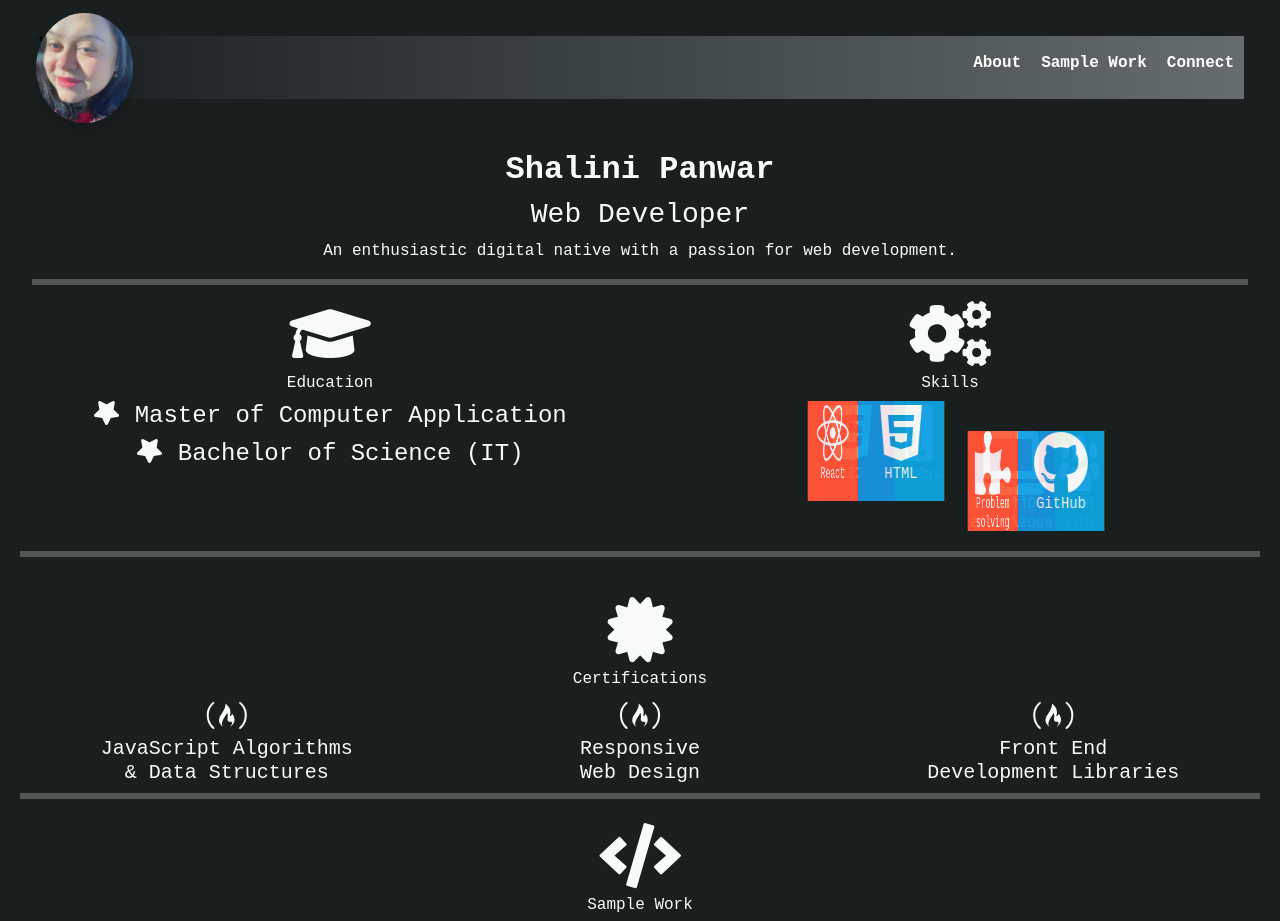
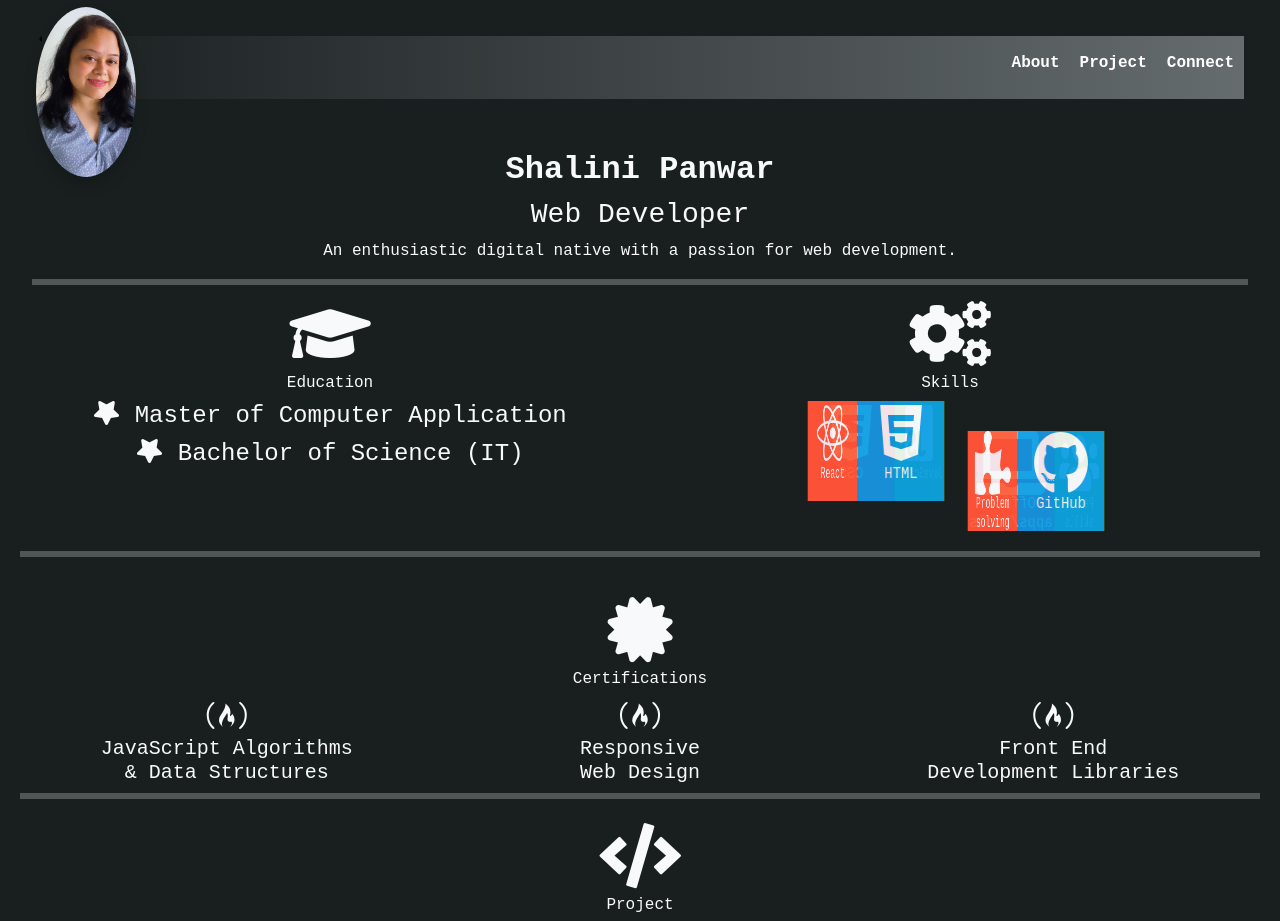
Before and after one commit to ShaliniPanwar/portfolio, a plain HTML site: page index.html in a window 1280 px wide. Shown: the top 921 px of the page. Drawn offline with nearby package versions, Linux system fonts and the light colour scheme.

Commit message:
header updated
header image changed, dimensions increased, 'sample work' changed to 'project' for better fit

```diff
--- a/index.html
+++ b/index.html
@@ -14,13 +14,13 @@
 <body>
   <div id="header" class="p-1 mb-2 text-dark">
     <div class="navbar rounded-0 d-flex justify-content-end position-relative" style="background-image: linear-gradient(to right, #191f1f, hsla(202, 28%, 92%, 0.376));" height="150px">
-      <img src="./S.jpeg" class="rounded-circle image-overlay" alt="Shalini Panwar" height="110px">
+      <img src="./Shalini.jpg" class="rounded-circle image-overlay mt-5" alt="Shalini Panwar" height="170px">
       <ul class="nav">
         <li class="nav-item">
           <a class="nav-link" aria-current="page" href="#about"><h6><b>About</b></h6></a>
         </li>
         <li class="nav-item">
-          <a class="nav-link" href="#projects"><h6><b>Sample Work</b></h6></a>
+          <a class="nav-link" href="#projects"><h6><b>Project</b></h6></a>
         </li>
         <li class="nav-item">
           <a class="nav-link" href="#contact"><h6><b>Connect</b></h6></a>
@@ -133,7 +133,7 @@
         <hr class="border border-light border-3 opacity-30">
         <div id="projects" class="grid text-center mx-auto m-2">
           <i class="fa fa-code" style="font-size:65px"></i><br>
-          <h6 class="mt-2">Sample Work</h6>
+          <h6 class="mt-2">Project</h6>
           <div class="row">
             <div id="carouselExampleSlidesOnly" class="carousel slide mx-auto" data-bs-ride="carousel" data-bs-interval="2500">
               <div class="carousel-inner">
```
Also changed, not shown: S.jpeg (deleted), Shalini.jpg (added).
